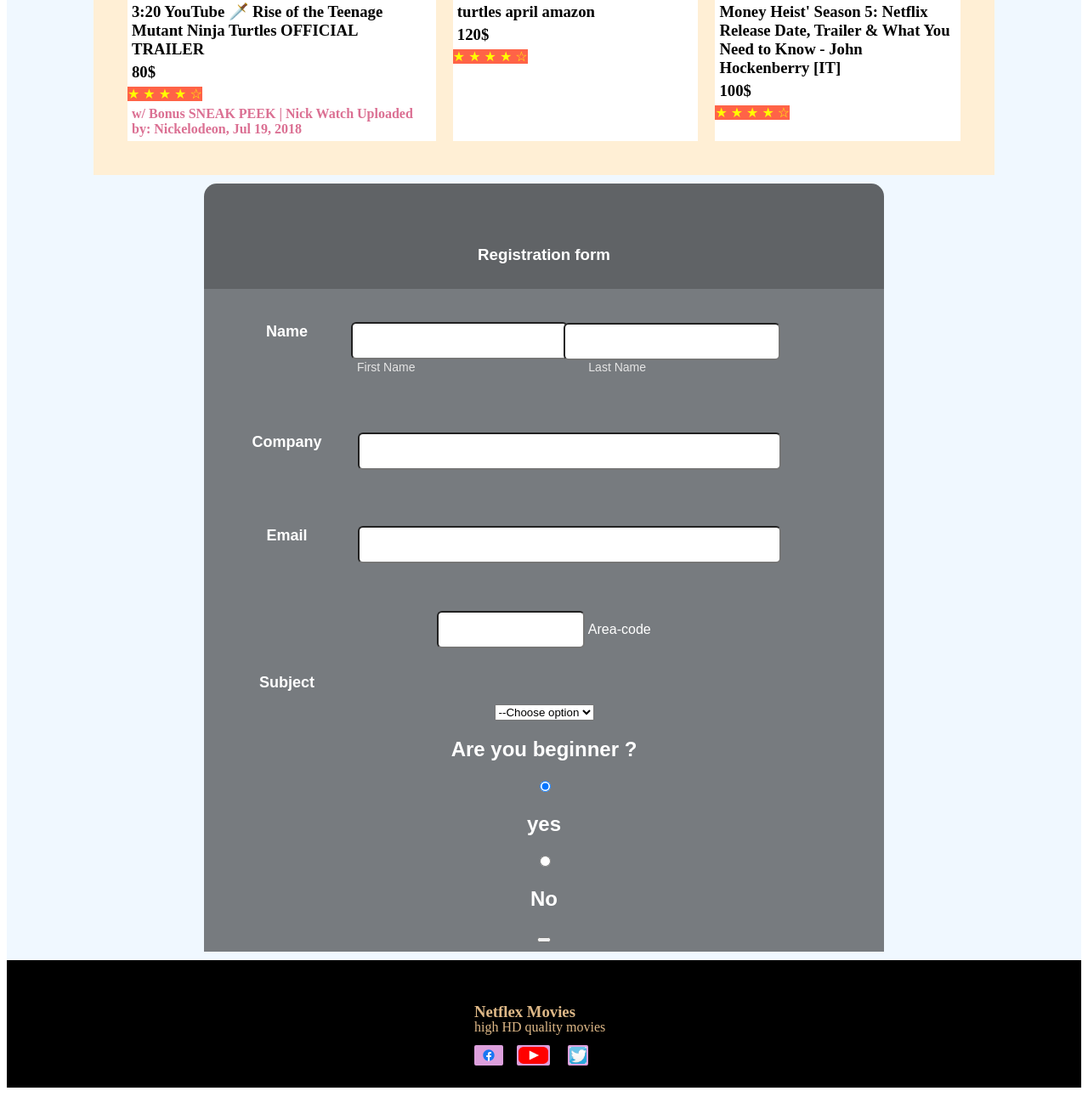
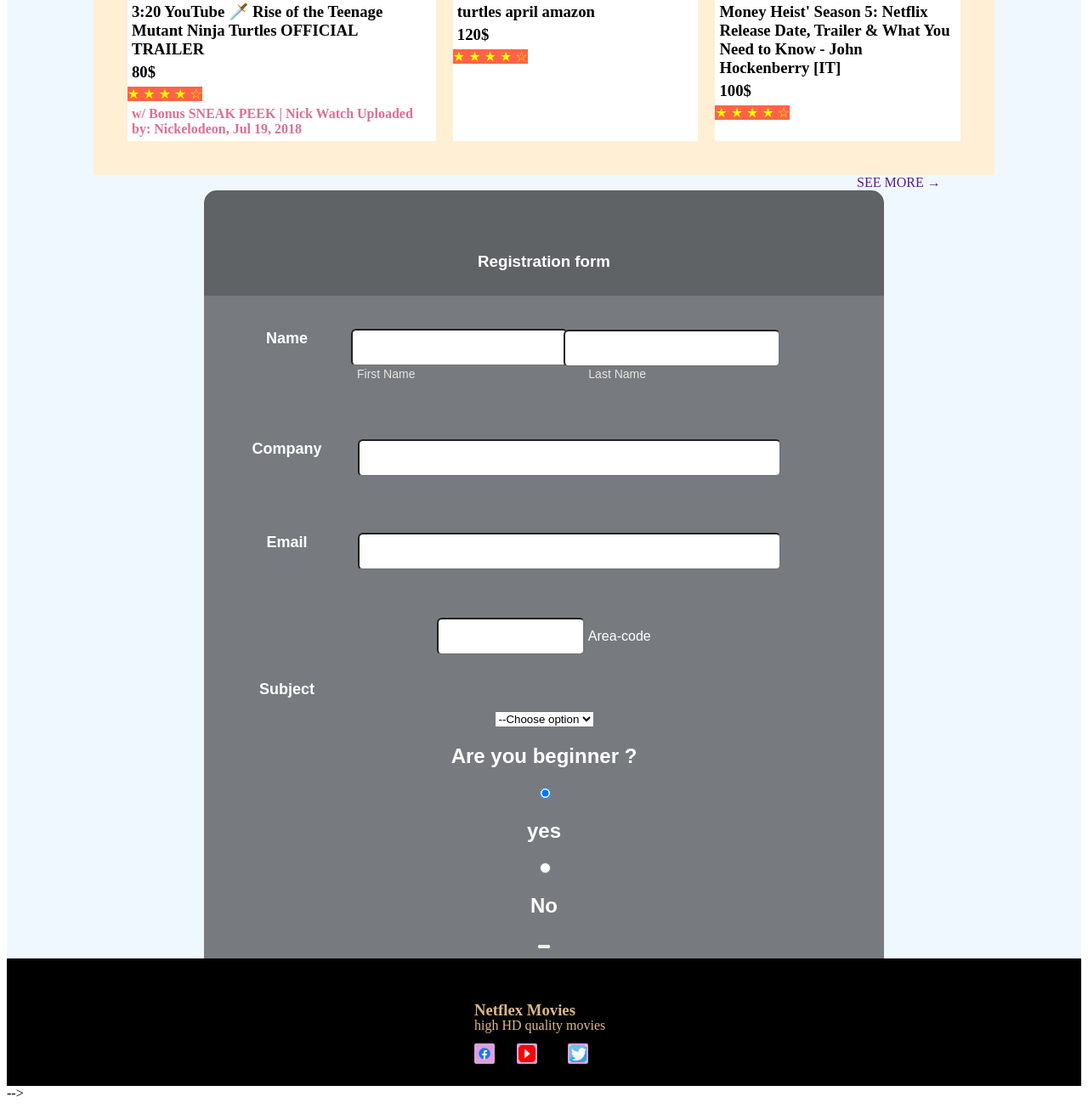
Before and after one commit to adnanarsalan/second-assignment, a plain HTML site: page index.html in a window 1280 px wide. Shown: the part 1365-2669 px from the top of the page at 85% size. Drawn offline with Linux system fonts and the light colour scheme.

Commit message:
completet

```diff
--- a/index.html
+++ b/index.html
@@ -16,6 +16,8 @@
 <!-- header end -->
 
      <section class="container">
+
+
           <section class="camera"> <div class="child-one"> <h2>The Most Anticipated Movies of 2022</h2>
                <p>There’s big action tentpoles (welcome back, Ethan Hunt!), superhero blockbusters, and smaller, more provocative fare from heavy-hitter directors, all on the way.</p>
                <a class="link" target="_blank" href="www.google.com"><strong>DOWNLOAD NOW &#8594</strong></a>
@@ -123,8 +125,17 @@
 
      </section>
 
+
+     <div class="see-more">
+          <a href="">SEE MORE &#8594</a>
+     </div>
+
+
+
      <!-- registration form -->
 <section class="bonus-part">
+
+
      <DIV class="regform"><h1><Br><br>Registration form</h1></DIV>
           <div class="main">
           <form>
@@ -160,7 +171,7 @@
                        <span class="checkmark"></span>
                      <h2>No</h2>
 
-        </label>
+         </label>
         <button type="submit>registrate"></button>
         </div>
           </form>
@@ -170,7 +181,7 @@
 
 
 
-        <!-- registration form end -->
+
 
       <footer>
            <h3>Netflex Movies</h3>
@@ -182,7 +193,7 @@
 
 
 
- </section>
+ </section> -->
 
 
 
--- a/style.css
+++ b/style.css
@@ -62,10 +62,13 @@ footer p{color:burlywood;
 
 
                footer img{height:20px;
-               weight:20px; margin:100px 550px;position:absolute;border:2px solid plum; border-radius: 2px;background-color: plum;
+               width:20px; margin:100px 550px;position:absolute;border:2px solid plum; border-radius: 2px;background-color: plum;
 }
-.youtube{margin:100px 600px;height:20px;weight:20px}
-.twitter{margin:100px 660px;height:20px;weight:20px}
+.youtube{margin:100px 600px;height:20px;width:20px;}
+.twitter{margin:100px 660px;height:20px;width:20px;}
+.see-more a{text-decoration: none;
+margin-left: 1000px;
+}
 
 /* registration form */
 
@@ -73,11 +76,9 @@ footer p{color:burlywood;
   background-position:center;
   background-size:cover;
   font-family:sans-serif;
-  margin-top: 40px;
   margin:auto;
   color:#ffffff;
-  padding: 10px 0px 10px 0px;
-  text-align:center;
+ text-align:center;
   border-radius: 15px 15px 0px 0px;
   }
 
```
